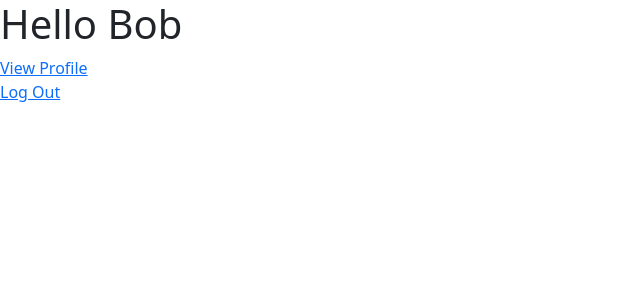
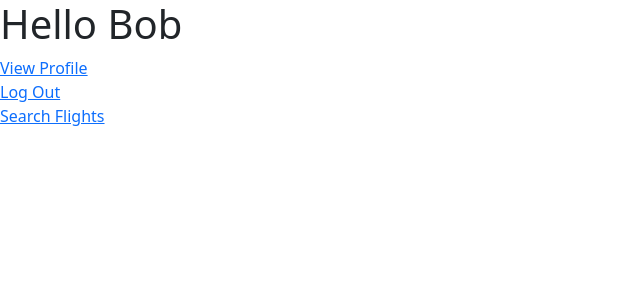
Before and after one commit to hemmerlinaj20/Comp442_TravelInfo, a Flask app: page /home in a window 1280 px wide. Shown: the top 300 px of the page, without its empty margins (0-640 px from the left). Run offline with Flask 3, Linux system fonts and the light colour scheme; a user stored in the database is signed in.

Commit message:
added flightsearch link to home page

```diff
--- a/templates/index.html
+++ b/templates/index.html
@@ -27,12 +27,15 @@
         <a id = "profile-link" href = "{{url_for('get_profile')}}"> View Profile </a>
         <br>
         <a id = "logout-link" href = "{{url_for('get_logout')}}"> Log Out </a>
+        <br>
         {% else %}
         <a id = "login-link" href = "{{url_for('get_login')}}"> Log In </a>
         <br>
         <a id = "signup-link" href = "{{url_for('get_signup')}}"> Sign Up </a>
+        <br>
         {% endif %}
-
+        <a id = "flight-search-link" href = "{{url_for('flightsearch')}}"> Search Flights </a>
+        <br>
     </div>
 </body>
 </html>
```
Also changed, not shown: vacation_finder.db.
